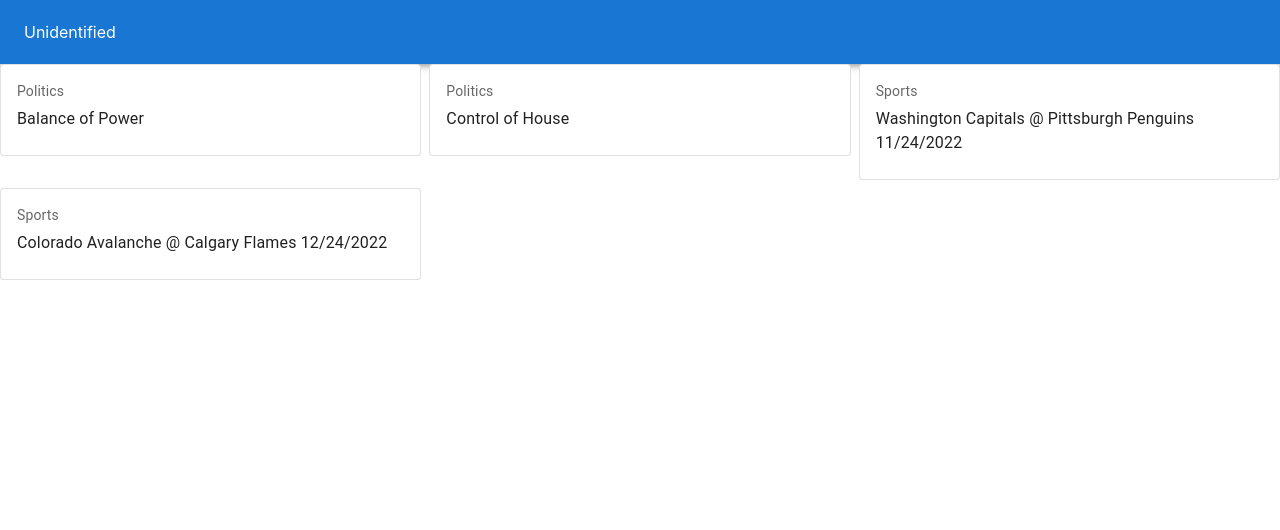
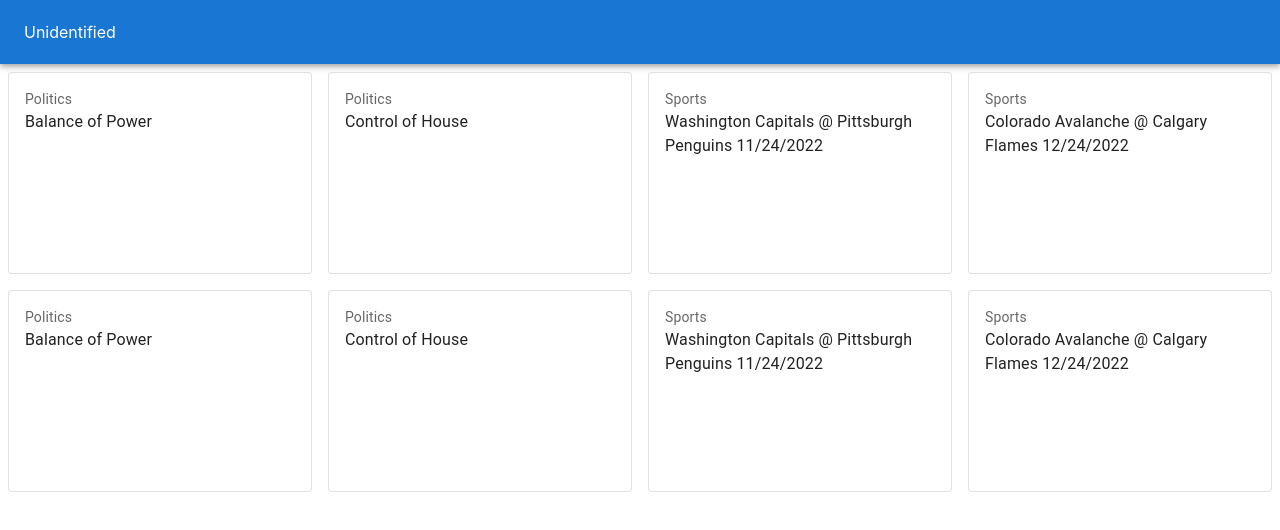
Before and after one commit to 123sld/unidentified, a React (Create React App) app in the folder frontend/: page / in a window 1280 px wide. Shown: the top 530 px of the page. Built offline with nearby package versions, Linux system fonts and the light colour scheme.

Commit message:
Layout tweaks

```diff
--- a/frontend/src/App.js
+++ b/frontend/src/App.js
@@ -5,6 +5,84 @@
 import {React, Component } from "react";
 
 var markets = [
+    {
+        "id": 1234,
+        "name": "Balance of Power",
+        "category": "Politics",
+        "outcomes": [
+            {
+                "name": "R House, R Senate",
+                "yes_price": 61,
+                "no_price": 39
+            },
+            {
+                "name": "R House, D Senate",
+                "yes_price": 37,
+                "no_price": 63
+            },
+            {
+                "name": "D House, R Senate",
+                "yes_price": 12,
+                "no_price": 88
+            },
+            {
+                "name": "D House, D Senate",
+                "yes_price": 2,
+                "no_price": 98
+            }
+        ]
+    },
+    {
+        "id": 1234,
+        "name": "Control of House",
+        "category": "Politics",
+        "outcomes": [
+            {
+                "name": "R House",
+                "yes_price": 61,
+                "no_price": 39
+            },
+            {
+                "name": "D Senate",
+                "yes_price": 37,
+                "no_price": 63
+            }
+        ]
+    },
+    {
+        "id": 5555,
+        "name": "Washington Capitals @ Pittsburgh Penguins 11/24/2022",
+        "category": "Sports",
+        "outcomes": [
+            {
+                "name": "Washington Capitals Win",
+                "yes_price": 50,
+                "no_price": 50
+            },
+            {
+                "name": "Pittsburgh Penguins Win",
+                "yes_price": 50,
+                "no_price": 50
+            }
+        ]
+    },
+    {
+        "id": 5555,
+        "name": "Colorado Avalanche @ Calgary Flames 12/24/2022",
+        "category": "Sports",
+        "outcomes": [
+            {
+                "name": "Colorado Avalanche Win",
+                "yes_price": 50,
+                "no_price": 50
+            },
+            {
+                "name": "Calgary Flames Win",
+                "yes_price": 50,
+                "no_price": 50
+            }
+        ]
+    },
     {
         "id": 1234,
         "name": "Balance of Power",
@@ -91,13 +169,13 @@
           <>
             <NavBar />
             <div>
-              <Grid container direction="row" spacing={1} alignItems="stretch">
+              <Grid container direction="row" spacing={2} alignItems="stretch" padding={1}>
                 {
                   markets.map((market, index) => (
-                    <Grid item xs={4}>
-                      <Card sx= {{ minWidth: 275 }} variant="outlined">
+                    <Grid item xs={3} zeroMinWidth>
+                      <Card sx= {{ minHeight: 200 }} variant="outlined" >
                         <CardContent>
-                          <Typography sx={{ fontSize: 14 }} color="text.secondary" gutterBottom>
+                          <Typography sx={{ fontSize: 14 }} color="text.secondary" noWrap>
                             {market.category}
                           </Typography>
                           <Typography>{market.name}</Typography>
```
